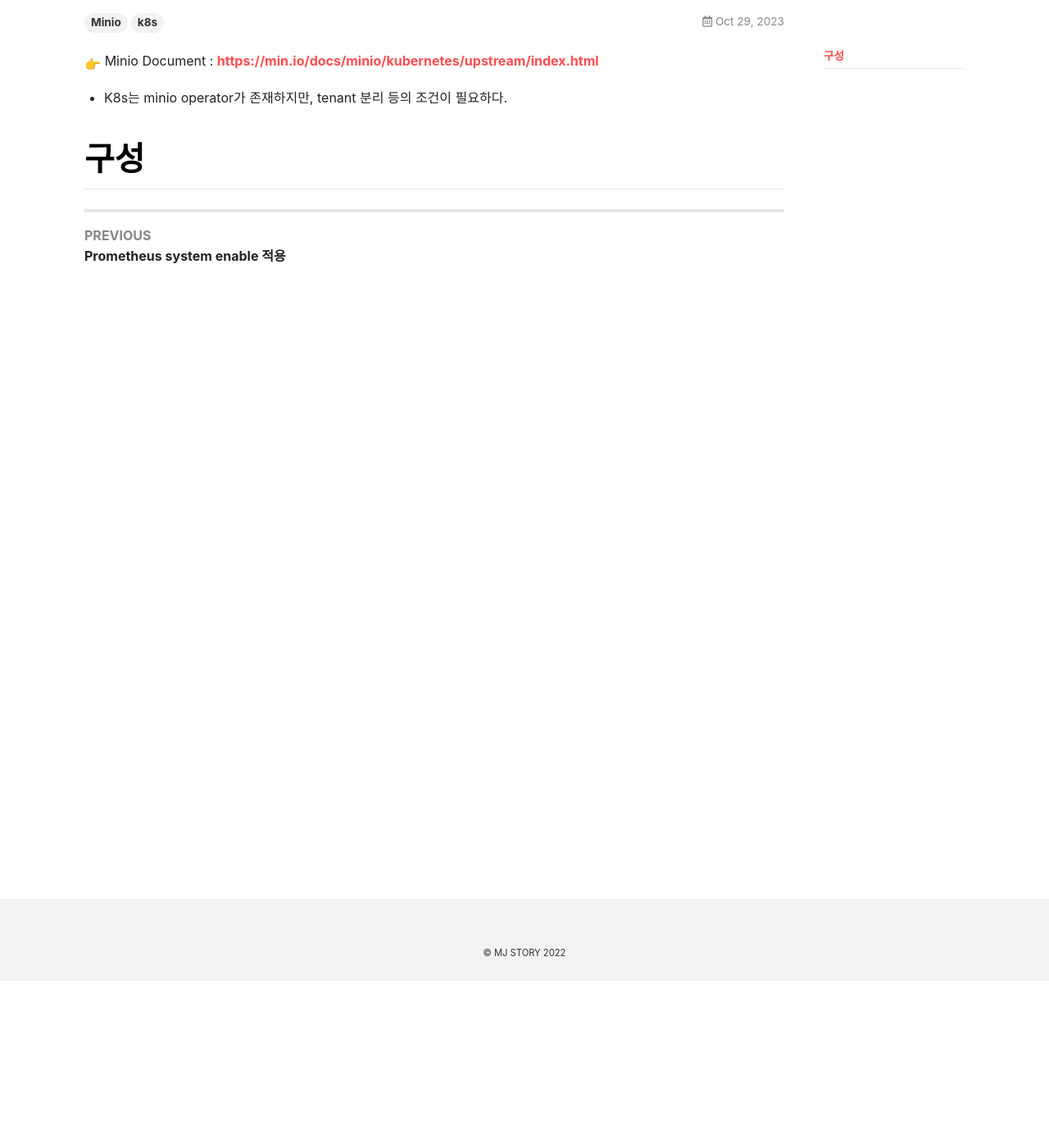
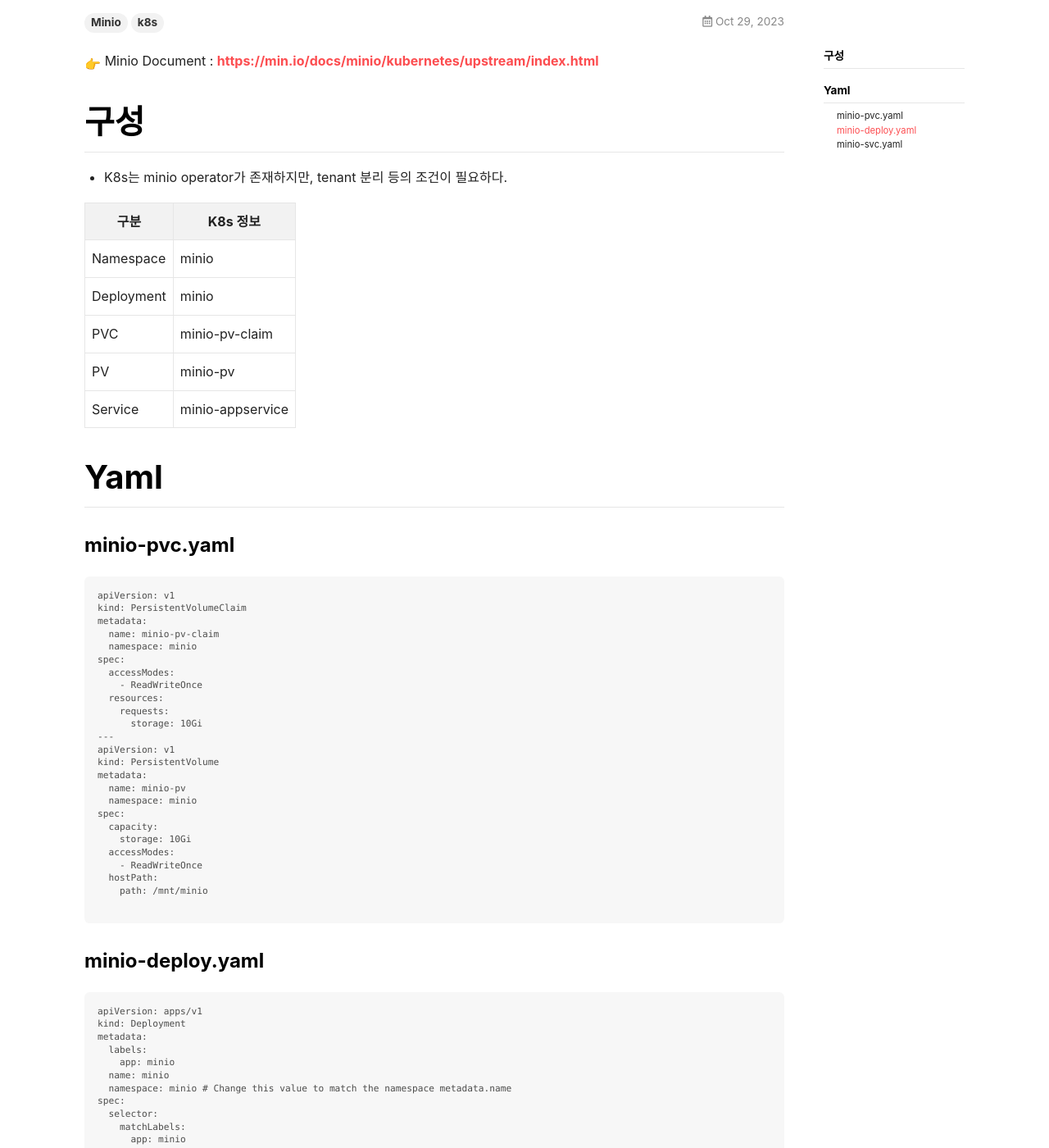
Before and after one commit to cloudnine-mj/cloudnine-mj.github.io, a Jekyll site: the page built from _posts/2023-10-29-ELK 구축 - Minio-K8s 구성.md, in a window 1280 px wide and 1400 px high, scrolled down 204 px. Shown: the whole window at 82% size. Built offline with Jekyll 4.4.1, drawn with Linux system fonts in a browser that asks for light colours; nearby versions of some CDN libraries; emoji names are drawn with the system emoji font; some of the changed text lies outside the part shown.

Commit message:
minio k8s 2

````diff
--- a/_posts/2023-10-29-ELK 구축 - Minio-K8s 구성.md
+++ b/_posts/2023-10-29-ELK 구축 - Minio-K8s 구성.md
@@ -10,7 +10,121 @@ tags: [Minio, k8s]
 :point_right: Minio Document : [https://min.io/docs/minio/kubernetes/upstream/index.html](https://min.io/docs/minio/kubernetes/upstream/index.html)
 
 
-* K8s는 minio operator가 존재하지만, tenant 분리 등의 조건이 필요하다.
+
 
 
 # 구성
+
+* K8s는 minio operator가 존재하지만, tenant 분리 등의 조건이 필요하다.
+
+| 구분       | K8s 정보         |
+| ---------- | ---------------- |
+| Namespace  | minio            |
+| Deployment | minio            |
+| PVC        | minio-pv-claim   |
+| PV         | minio-pv         |
+| Service    | minio-appservice |
+
+
+
+# Yaml
+
+### minio-pvc.yaml
+
+```
+apiVersion: v1
+kind: PersistentVolumeClaim
+metadata:
+  name: minio-pv-claim
+  namespace: minio
+spec:
+  accessModes:
+    - ReadWriteOnce
+  resources:
+    requests:
+      storage: 10Gi
+---
+apiVersion: v1
+kind: PersistentVolume
+metadata:
+  name: minio-pv
+  namespace: minio
+spec:
+  capacity:
+    storage: 10Gi
+  accessModes:
+    - ReadWriteOnce
+  hostPath:
+    path: /mnt/minio
+
+```
+
+### minio-deploy.yaml
+
+```
+apiVersion: apps/v1
+kind: Deployment
+metadata:
+  labels:
+    app: minio
+  name: minio
+  namespace: minio # Change this value to match the namespace metadata.name
+spec:
+  selector:
+    matchLabels:
+      app: minio
+  strategy:
+    type: Recreate
+  template:
+    metadata:
+      labels:
+        app: minio
+    spec:
+      containers:
+      - name: minio
+        image: quay.io/minio/minio:latest
+        args:
+          - server
+          - /data
+          - --console-address
+          - ":3000"
+        volumeMounts:
+        - name: storage
+          mountPath: "/data"
+        ports:
+        - name: minioapi
+          containerPort: 9000
+        - name: minioconsole
+          containerPort: 3000
+      volumes:
+      - name: storage
+        persistentVolumeClaim:
+          claimName: minio-pv-claim
+```
+
+### minio-svc.yaml
+
+* minio는 api서버와 console서버를 분리하고 있음. k8s 내부에서 minio를 찔러야 할 일이 생기면 9000번 포트로 설정하거나 minioapi로 설정해 줘야 한다.
+
+
+```
+apiVersion: v1
+kind: Service
+metadata:
+  name: minio-appservice
+  namespace: minio
+spec:
+  type: NodePort
+  ports:
+    - name: minioapi
+      port: 9000
+      targetPort: minioapi
+      protocol: TCP
+    - name: minioconsole
+      port: 3000
+      targetPort: minioconsole
+      nodePort: 31000
+      protocol: TCP
+  selector:
+    app: minio
+```
````
